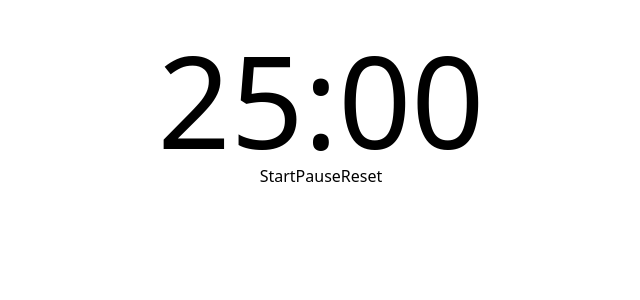
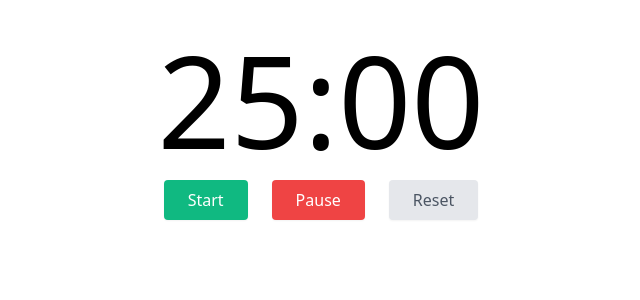
Before and after one commit to blayzestone/react-productivity-tool, a React (Create React App) app: page / in a window 1280 px wide. Shown: the top 300 px of the page, without its empty margins (319-959 px from the left). Built offline with nearby package versions, Linux system fonts and the light colour scheme.

Commit message:
Refactor 'Timer.js' to use the Button component

```diff
--- a/src/components/Timer.js
+++ b/src/components/Timer.js
@@ -1,4 +1,5 @@
 import { useState, useEffect, useRef } from "react";
+import Button from "./Button";
 
 const Timer = () => {
   const POMODORO_TIMER = 25;
@@ -55,14 +56,22 @@ const Timer = () => {
   };
 
   return (
-    <div>
+    <>
       <h2 className="text-9xl">
         {minute}:{second < 10 ? `0${second}` : second}
       </h2>
-      <button onClick={startTimer}>Start</button>
-      <button onClick={stopTimer}>Pause</button>
-      <button onClick={resetTimer}>Reset</button>
-    </div>
+      <div className="py-4">
+        <Button color="primary" onClick={startTimer}>
+          Start
+        </Button>
+        <Button color="danger" onClick={stopTimer}>
+          Pause
+        </Button>
+        <Button color="secondary" onClick={resetTimer}>
+          Reset
+        </Button>
+      </div>
+    </>
   );
 };
 
```
